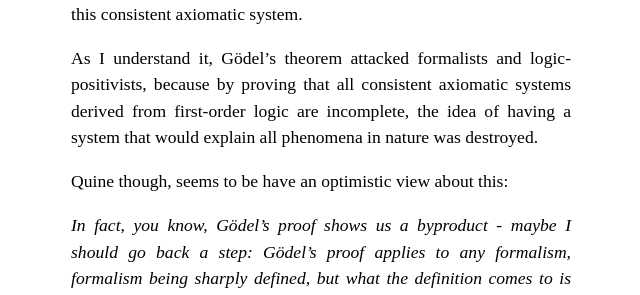
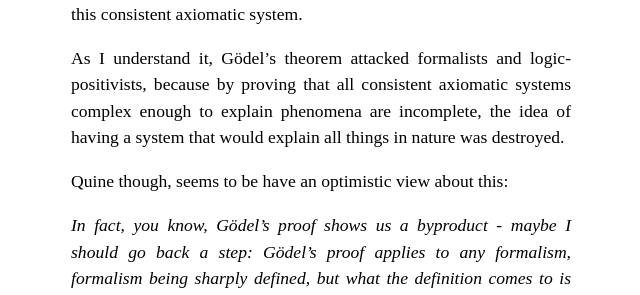
Before and after one commit to philogb/notes, a Jekyll site: the page built from _posts/2011-07-30-quine.markdown, in a window 1280 px wide. Shown: the part 807-1102 px from the top of the page, without its empty margins (194-834 px from the left). Built offline with Jekyll 4.4.1, drawn with Linux system fonts in a browser that asks for light colours; some web fonts are replaced; comment, search, counter and statistics services are not loaded.

```diff
--- a/_posts/2011-07-30-quine.markdown
+++ b/_posts/2011-07-30-quine.markdown
@@ -30,8 +30,8 @@ axiomatic system.
 
 As I understand it, Gödel's theorem attacked formalists and
 logic-positivists, because by proving that all consistent axiomatic
-systems derived from first-order logic are incomplete, the idea of
-having a system that would explain all phenomena in nature was
+systems complex enough to explain phenomena are incomplete, the idea of
+having a system that would explain all things in nature was
 destroyed.
 
 Quine though, seems to be have an optimistic view about this:
```
